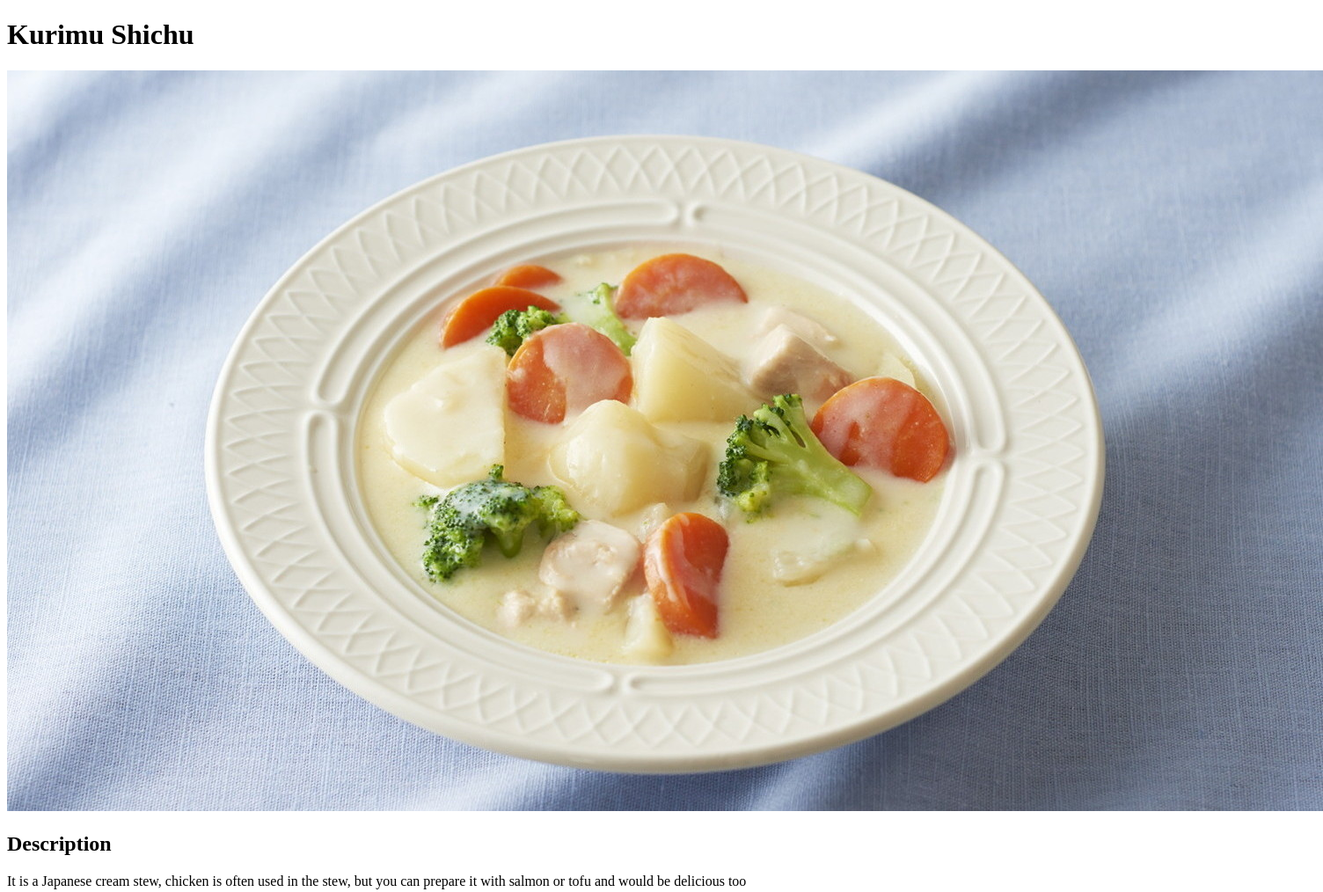
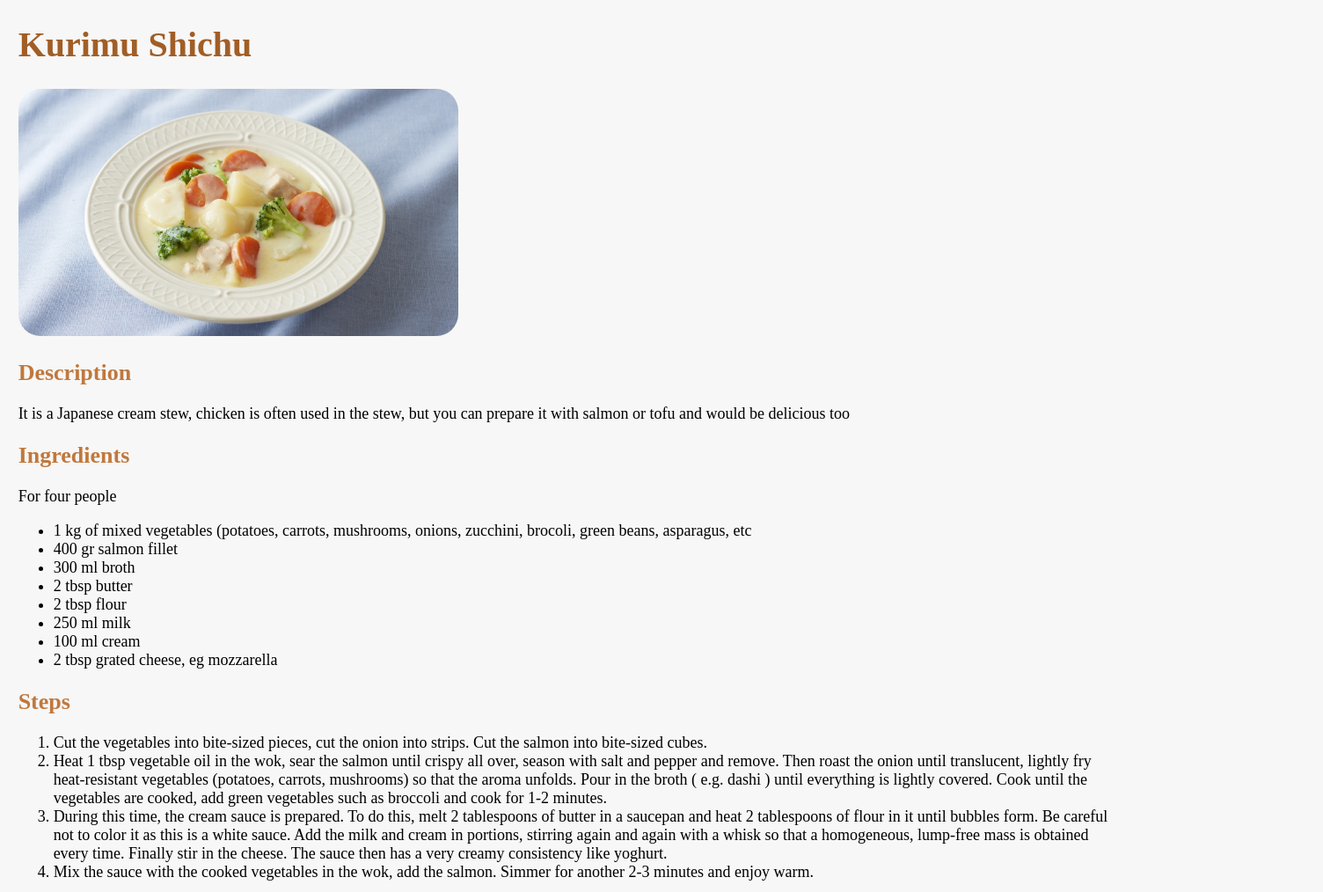
Before and after one commit to kistoo/odin-recipes, a plain HTML site: page recipes/kurimu_shichu.html in a window 1280 px wide. Shown: the top 1014 px of the page at 88% size, 1504 px wide, since content can reach past the window. Drawn offline with Linux system fonts and the light colour scheme; a web font is replaced by a local one.

Commit message:
Add css file
Add divs in the html file with clases and ID's.

```diff
--- a/recipes/kurimu_shichu.html
+++ b/recipes/kurimu_shichu.html
@@ -5,9 +5,11 @@
     <meta http-equiv="X-UA-Compatible" content="IE=edge">
     <meta name="viewport" content="width=device-width, initial-scale=1.0">
     <title>Kurimu Shichu</title>
+    <link rel="stylesheet" href="../styles.css">
 </head>
 <body>
-    <h1>Kurimu Shichu</h1>
+    <div class="container">
+        <h1 id="name">Kurimu Shichu</h1>
         <img src="../images/kurimu_shichu.jpg" alt="kurimu shichu">
         <h2>Description</h2>
         <p>It is a Japanese cream stew, chicken is often used in the stew, but you can prepare it with salmon or tofu and would be delicious too</p>
@@ -30,5 +32,6 @@
             <li>During this time, the cream sauce is prepared. To do this, melt 2 tablespoons of butter in a saucepan and heat 2 tablespoons of flour in it until bubbles form. Be careful not to color it as this is a white sauce. Add the milk and cream in portions, stirring again and again with a whisk so that a homogeneous, lump-free mass is obtained every time. Finally stir in the cheese. The sauce then has a very creamy consistency like yoghurt.</li>
             <li>Mix the sauce with the cooked vegetables in the wok, add the salmon. Simmer for another 2-3 minutes and enjoy warm.</li>
         </ol>
+    </div>
 </body>
 </html>
--- /dev/null
+++ b/styles.css
@@ -0,0 +1,36 @@
+@import url('https://fonts.googleapis.com/css2?family=Bungee+Spice&family=Montserrat:ital,wght@1,200&display=swap');
+
+body {
+    background: hsl(0, 0%, 97%);
+    font-family: Monserrat;
+    font-size: 18px;
+}
+
+#title {
+    font-size: 60px;
+    color: #272b63;
+    text-align: center;
+    font-family: 'Bungee Spice', 'Times New Roman', cursive;
+}
+
+.container {
+    padding-left: 1%;
+}
+
+h2 {
+    font-weight: bold;
+    font-size: 26px;
+    color: #c0783d;
+}
+
+#name {
+    font-size: 40px;
+    font-weight: 900;
+    color: #a15e26;
+}
+
+img {
+    width: 500px;
+    height: auto;
+    border-radius: 25px;
+}
```
Also changed, not shown: index.html (+16 -10 lines), recipes/alambre_de_res.html (+4 -1 lines), recipes/feijoada_brasilena.html (+4 -1 lines). Lines whose indentation alone changed are shown as unchanged.
